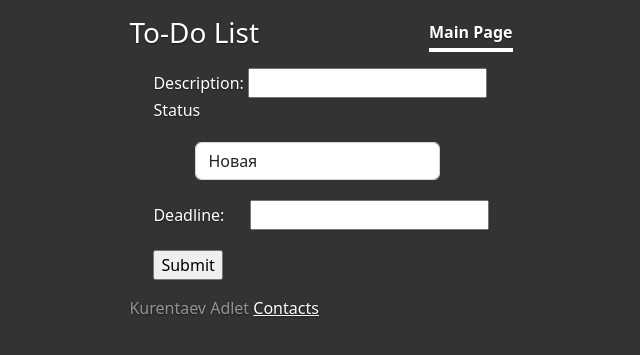
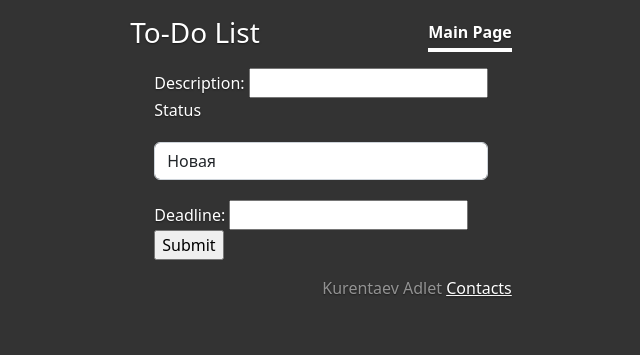
Before and after one commit to kurentaev/homework_55_Adlet_Kurentaev, a Django app: template source/webapp/templates/task_create.html in a window 1280 px wide. Shown: the top 355 px of the page, without its empty margins (319-959 px from the left). Run offline with Django 4.2, Linux system fonts and the light colour scheme; the template is opened without the code that fills it, so the values that code supplies are empty.

Commit message:
Внесены изменения в styles.css

```diff
--- a/source/webapp/static/css/style.css
+++ b/source/webapp/static/css/style.css
@@ -105,15 +105,18 @@ body {
  */
 .mastfoot {
   color: rgba(255, 255, 255, .5);
+  text-align: right;
 }
 
 .form-control {
     display: inline;
-    margin: 20px 0px 20px 42px;
-    width: 73%;
+    margin: 20px 0px;
 }
 
-.deadline{
-    margin-left: 21px;
-    margin-bottom: 20px;
+.description{
+    margin-top: 20px;
 }
+
+.detail{
+    margin-right: 15px;
+}
```
